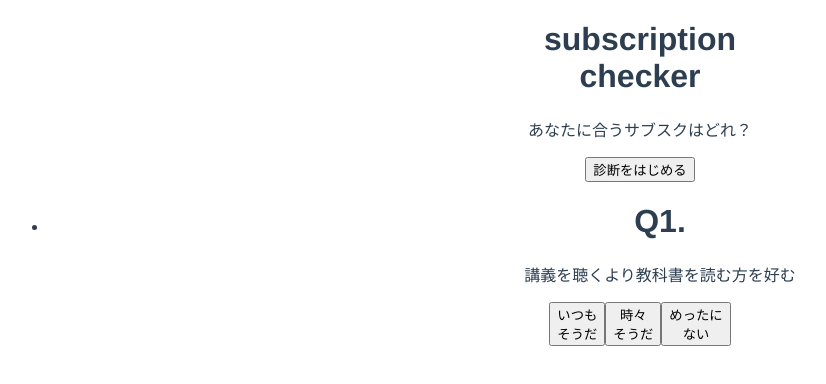
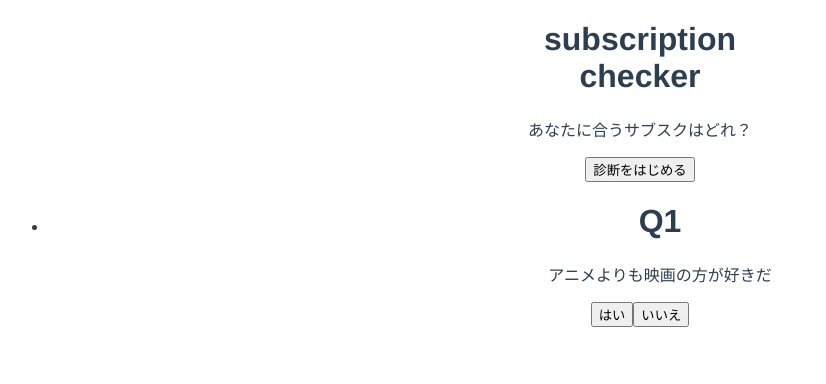
Before and after one commit to Hard-Summer-Vacation/Hard-Summer-Vacation, a Vue app: page /question in a window 1280 px wide. Shown: the top 384 px of the page, without its empty margins (0-826 px from the left). Built offline with nearby package versions, Linux system fonts and the light colour scheme.

Commit message:
結果表示以外完成

```diff
--- a/src/components/checkQuestion.vue
+++ b/src/components/checkQuestion.vue
@@ -2,16 +2,15 @@
   <div>
     <transition-group appear mode="in-out" name="question" tag="ul"
       ><li v-for="question in filteredItems" v-bind:key="question.id">
-        <h1>Q{{ question.id }}.</h1>
+        <h1>Q{{ question.id }}</h1>
         <div>
           <p v-html="question.text"></p>
         </div>
       </li>
     </transition-group>
     <div>
-      <button v-on:click="addPoint(5)">いつも<br />そうだ</button>
-      <button v-on:click="addPoint(3)">時々<br />そうだ</button>
-      <button v-on:click="addPoint(1)">めったに<br />ない</button>
+      <button v-on:click="addPoint()">はい</button>
+      <button v-on:click="nonPoint()">いいえ</button>
     </div>
   </div>
 </template>
@@ -21,86 +20,64 @@ export default {
   data: function () {
     return {
       currentQuestion: 1,
-      score: [
-        { type: "visual", val: 0 },
-        { type: "auditory", val: 0 },
-        { type: "tactile", val: 0 },
-      ],
+      score: 0,
       questions: [
         {
           id: 1,
-          text: "講義を聴くより教科書を読む方を好む",
+          text: "アニメよりも映画の方が好きだ",
         },
         {
           id: 2,
-          text: "フラッシュカードを使うと覚えやすい",
+          text: "邦画より洋画の方がすきだ",
         },
-        { id: 3, text: "クロスワードパズルが好きだ" },
+        { id: 3, text: "日本のドラマより海外ドラマが好きだ" },
         {
           id: 4,
-          text: "勉強するときは書きとめたり<br>ノートを取ることを好む",
+          text: "アーティストのLIVE・ドキュメンタリーが観たい",
         },
         {
           id: 5,
-          text: "地図を読んで目的地に行くのは得意だ",
+          text: " アクション映画作品が好き",
         },
-        { id: 6, text: "新しい情報は読んで得る事を好む" },
+        { id: 6, text: "有名な作品が見たい" },
         {
           id: 7,
-          text: "何かを覚えようとするときに<br>頭の中に図や絵を描くのが好きだ",
+          text: "皆が見ているものは自分も見てみたいと良く思う方だ",
         },
-        { id: 8, text: "表やグラフを作るのは楽しい" },
+        { id: 8, text: "派手な演出は好きだ　" },
         {
           id: 9,
-          text: "情報を理解するために<br>声に出して読むことがある",
+          text: "映画は1人で見ることが多い",
         },
         {
           id: 10,
-          text: "表やグラフは誰かに説明して貰う必要がある",
+          text: "最近ワクワクが足りないと感じる",
         },
         {
           id: 11,
-          text: "ニュースは新聞を読むより<br>ラジオで聞く方が好きだ",
+          text: "何事にもスリルがあった方が気持ちが盛り上がる方だ",
         },
         {
           id: 12,
-          text: "数学などの公式は書いて覚えるより<br>唱えて覚える方が好きだ",
+          text: "自分がしたいことがすぐにわかる方だ",
         },
         {
           id: 13,
-          text: "道案内は書かれたものより<br>音声で聞くほうを好む",
+          text: "正直、難しい話は苦手だ",
         },
         {
           id: 14,
-          text: "物語は読むより朗読を聞く方を好む",
+          text: "新しい物を体験するのが好きだ",
         },
-        { id: 15, text: "電話番号は何回か唱えて覚える" },
+        { id: 15, text: "値段より質を重視する方だ" },
         {
           id: 16,
-          text: "何かを学ぶなら本より講義や音声教材が良い",
+          text: "怖い映画を見ると寝られなくなることがある",
         },
-        { id: 17, text: "体験型のアクティビティは楽しい" },
+        { id: 17, text: "長時間視聴することができない" },
         {
           id: 18,
-          text: "鍵やコイン、ペンなどを手で触って遊ぶ",
-        },
-        { id: 19, text: "実際に体験して学ぶことが好きだ" },
-        { id: 20, text: "体を使って何かを学ぶ方を好む" },
-        {
-          id: 21,
-          text: "勉強するときにガムを噛んだり<br>何かを食べながらする",
-        },
-        {
-          id: 22,
-          text: "誰かとひっついたり<br>何かを触ったりすると落ち着く",
-        },
-        {
-          id: 23,
-          text: "何かを覚えるときは何度か書いて覚える",
-        },
-        {
-          id: 24,
-          text: "講義より実験の方がたくさんのことを学べる",
+          text: "恋愛物の作品にはあまり興味がわかない",
         },
       ],
     }
@@ -121,24 +98,38 @@ export default {
     //点数加算
     //1問目でリトライ時の値をリセット
     //24問目で結果画面へ遷移
-    addPoint(point) {
+    addPoint() {
+      this.score += 1
       if (this.currentQuestion === 1) {
-        this.score[0].val = 0
-        this.score[1].val = 0
-        this.score[2].val = 0
-        this.score[0].val += point
         this.currentQuestion++
-      } else if (this.currentQuestion <= 8) {
-        this.score[0].val += point
+      } else if (this.currentQuestion <= 5) {
         this.currentQuestion++
-      } else if (this.currentQuestion <= 16) {
-        this.score[1].val += point
+      } else if (this.currentQuestion <= 11) {
         this.currentQuestion++
-      } else if (this.currentQuestion <= 23) {
-        this.score[2].val += point
+      } else if (this.currentQuestion <= 15) {
         this.currentQuestion++
-      } else if (this.currentQuestion === 24) {
-        this.score[2].val += point
+      } else if (this.currentQuestion <= 17) {
+        this.currentQuestion++
+      } else if (this.currentQuestion === 18) {
+        //親にscoreを渡す
+        this.$emit("finish-check", this.score)
+        this.$router.push({ name: "Result" })
+        console.log(this.score)
+      }
+    },
+    nonPoint() {
+      this.score += 0
+      if (this.currentQuestion === 1) {
+        this.currentQuestion++
+      } else if (this.currentQuestion <= 5) {
+        this.currentQuestion++
+      } else if (this.currentQuestion <= 11) {
+        this.currentQuestion++
+      } else if (this.currentQuestion <= 15) {
+        this.currentQuestion++
+      } else if (this.currentQuestion <= 17) {
+        this.currentQuestion++
+      } else if (this.currentQuestion === 18) {
         //親にscoreを渡す
         this.$emit("finish-check", this.score)
         this.$router.push({ name: "Result" })
```
Also changed, not shown: src/components/checkResult.vue (+33 -109 lines).
